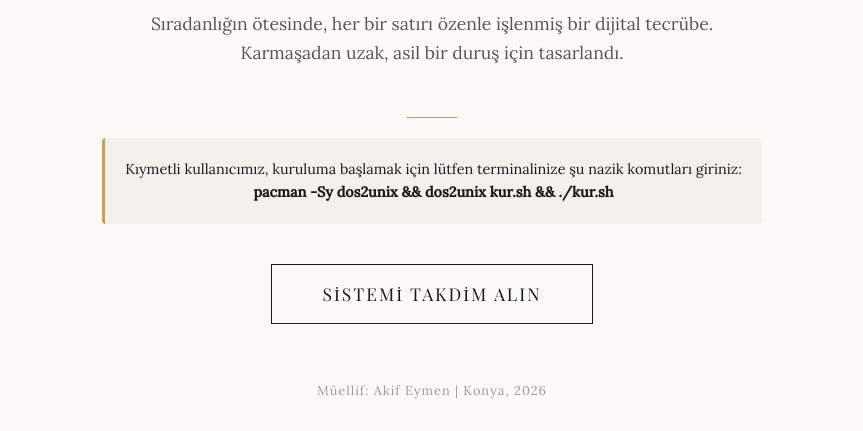
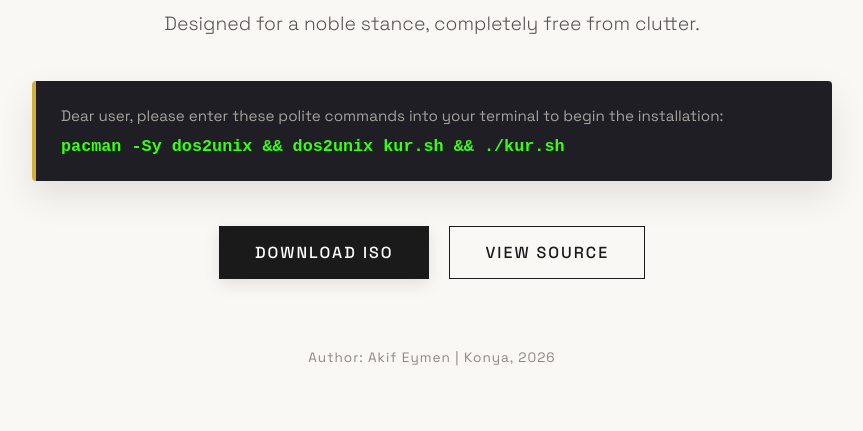
Before and after one commit to akifeymen271-cloud/AkifOS, a plain HTML site: page index.html in a window 1280 px wide. Shown: the part 369-800 px from the top of the page, without its empty margins (208-1071 px from the left). Drawn offline with nearby package versions, Linux system fonts and the light colour scheme; a web font is replaced by a local one.

Commit message:
Update index.html

```diff
--- a/index.html
+++ b/index.html
@@ -1,136 +1,220 @@
 <!DOCTYPE html>
-<html lang="tr">
+<html lang="en">
 <head>
-    <meta name="google-site-verification" content="Y3wal807d46sDN-2epMEWKCzP5fA1mTSrA6pH-29IS8" />
     <meta charset="UTF-8">
     <meta name="viewport" content="width=device-width, initial-scale=1.0">
-    <title>AkifOS | Seçkin Bir Deneyim</title>
-    <link href="https://fonts.googleapis.com/css2?family=Playfair+Display:ital,wght@0,400;0,700;1,400&family=Lora:wght@400;500&display=swap" rel="stylesheet">
+    <title>AkifOS | Elegance and Serenity</title>
+    <!-- Google Fonts üzerinden asil ve modern yazı tiplerini çekiyoruz -->
+    <link rel="preconnect" href="https://fonts.googleapis.com">
+    <link rel="preconnect" href="https://fonts.gstatic.com" crossorigin>
+    <link href="https://fonts.googleapis.com/css2?family=Cinzel:wght@400;600&family=Space+Grotesk:wght@300;400;500&display=swap" rel="stylesheet">
+
     <style>
-        :root {
-            --sir-gold: #c5a059;
-            --noble-black: #1a1a1a;
-            --ivory-white: #fcfaf7;
+        /* Genel Sayfa Ayarları */
+        * {
+            margin: 0;
+            padding: 0;
+            box-sizing: border-box;
         }
 
         body {
-            background-color: var(--ivory-white);
-            color: var(--noble-black);
-            font-family: 'Lora', serif;
-            margin: 0;
-            line-height: 1.6;
+            background-color: #faf8f5; /* Gözü yormayan asil fildişi tonu */
+            color: #2c2a29; /* Koyu antrasit yazı rengi */
+            font-family: 'Space Grotesk', sans-serif;
+            display: flex;
+            flex-direction: column;
+            min-height: 100vh;
+            justify-content: center;
+            align-items: center;
+            padding: 20px;
         }
 
-        .hero {
-            height: 100vh;
-            display: flex;
-            flex-direction: column;
-            justify-content: center;
-            align-items: center;
+        /* Ana Konteyner */
+        .container {
+            max-width: 800px;
+            width: 100%;
             text-align: center;
+            animation: fadeIn 1.2s ease-in-out;
+        }
+
+        /* Logo Alanı */
+        .logo-box {
+            border: 1px solid #d4af37; /* Altın sarısı asil çerçeve */
+            padding: 40px 60px;
+            margin-bottom: 40px;
+            background-color: #ffffff;
+            box-shadow: 0 10px 30px rgba(212, 175, 55, 0.05);
+            display: inline-block;
+        }
+
+        .logo-title {
+            font-family: 'Cinzel', serif;
+            font-size: 3.5rem;
+            letter-spacing: 8px;
+            text-transform: uppercase;
+            font-weight: 400;
+            color: #1a1a1a;
+            margin-bottom: 10px;
+        }
+
+        .logo-subtitle {
+            font-family: 'Cinzel', serif;
+            font-size: 1.1rem;
+            letter-spacing: 4px;
+            font-style: italic;
+            color: #b59410; /* Soft altın rengi */
+        }
+
+        /* Açıklama Metni */
+        .description {
+            font-size: 1.2rem;
+            line-height: 1.8;
+            font-weight: 300;
+            color: #555251;
+            margin-bottom: 40px;
             padding: 0 20px;
         }
 
-        .logo-box {
-            border: 1px solid var(--sir-gold);
-            padding: 40px 80px;
-            margin-bottom: 30px;
-            position: relative;
+        .description span {
+            display: block;
+            margin-bottom: 10px;
         }
 
-        h1 {
-            font-family: 'Playfair Display', serif;
-            font-size: 3.5rem;
-            font-weight: 400;
-            margin: 0;
-            letter-spacing: 5px;
-            text-transform: uppercase;
+        /* Terminal Komut Kutusu */
+        .terminal-box {
+            background-color: #1e1e24; /* Siber koyu arka plan */
+            border-left: 4px solid #d4af37;
+            padding: 25px;
+            text-align: left;
+            margin-bottom: 45px;
+            border-radius: 4px;
+            box-shadow: 0 15px 35px rgba(0, 0, 0, 0.1);
         }
 
-        .motto {
-            font-style: italic;
-            color: var(--sir-gold);
-            font-size: 1.2rem;
-            margin-top: 10px;
-            letter-spacing: 2px;
+        .terminal-box p {
+            color: #a5a19e;
+            font-size: 0.95rem;
+            margin-bottom: 12px;
+            font-weight: 400;
         }
 
-        .description {
-            max-width: 600px;
-            font-size: 1.1rem;
-            margin: 30px 0;
-            color: #555;
+        .code-line {
+            font-family: 'Courier New', Courier, monospace;
+            color: #39ff14; /* Siber yeşil komut rengi */
+            font-size: 1.05rem;
+            font-weight: bold;
+            word-break: break-all;
+            user-select: all; /* Kullanıcı tek tıkla tüm kodu seçebilsin diye */
         }
 
-        .divider {
-            width: 50px;
-            height: 1px;
-            background-color: var(--sir-gold);
-            margin: 20px auto;
+        /* Aksiyon Butonları Alanı */
+        .cta-group {
+            display: flex;
+            gap: 20px;
+            justify-content: center;
+            align-items: center;
+            flex-wrap: wrap;
+            margin-bottom: 50px;
         }
 
-        .instruction-box {
-            font-family: 'Lora', serif;
-            font-size: 0.9rem;
-            background: #f4f1ed;
-            padding: 20px;
-            border-radius: 4px;
-            margin-bottom: 40px;
-            border-left: 3px solid var(--sir-gold);
+        /* Ana İndirme Butonu */
+        .btn-download {
+            font-family: 'Space Grotesk', sans-serif;
+            background-color: #1a1a1a;
+            color: #ffffff;
+            border: 1px solid #1a1a1a;
+            padding: 15px 35px;
+            font-size: 1rem;
+            letter-spacing: 2px;
+            font-weight: 500;
+            cursor: pointer;
+            text-decoration: none;
+            transition: all 0.3s ease;
+            box-shadow: 0 5px 15px rgba(0,0,0,0.1);
         }
 
-        .btn-elegant {
-            display: inline-block;
-            padding: 15px 50px;
-            border: 1px solid var(--noble-black);
-            background: transparent;
-            color: var(--noble-black);
-            text-decoration: none;
-            font-family: 'Playfair Display', serif;
-            font-size: 1.1rem;
-            letter-spacing: 2px;
-            transition: all 0.5s ease;
+        .btn-download:hover {
+            background-color: #d4af37;
+            border-color: #d4af37;
+            transform: translateY(-3px);
+            box-shadow: 0 8px 25px rgba(212, 175, 55, 0.3);
         }
 
-        .btn-elegant:hover {
-            background-color: var(--noble-black);
-            color: var(--ivory-white);
-            padding: 15px 70px;
+        /* Kaynak Kod Butonu */
+        .btn-source {
+            font-family: 'Space Grotesk', sans-serif;
+            background-color: transparent;
+            color: #1a1a1a;
+            border: 1px solid #1a1a1a;
+            padding: 15px 35px;
+            font-size: 1rem;
+            letter-spacing: 2px;
+            font-weight: 500;
+            cursor: pointer;
+            text-decoration: none;
+            transition: all 0.3s ease;
         }
 
+        .btn-source:hover {
+            background-color: #1a1a1a;
+            color: #ffffff;
+            transform: translateY(-3px);
+        }
+
+        /* Alt Bilgi (Footer) */
         footer {
-            position: absolute;
-            bottom: 30px;
-            font-size: 0.8rem;
+            margin-top: auto;
+            font-size: 0.85rem;
+            color: #8c8885;
             letter-spacing: 1px;
-            color: #999;
+            padding-top: 20px;
+        }
+
+        /* Giriş Animasyonu */
+        @keyframes fadeIn {
+            from { opacity: 0; transform: translateY(20px); }
+            to { opacity: 1; transform: translateY(0); }
+        }
+
+        /* Mobil Uyum Ayarı */
+        @media (max-width: 600px) {
+            .logo-box { padding: 25px 30px; }
+            .logo-title { font-size: 2.5rem; }
+            .cta-group { flex-direction: column; width: 100%; }
+            .btn-download, .btn-source { width: 100%; }
         }
     </style>
 </head>
 <body>
 
-    <div class="hero">
+    <div class="container">
+        <!-- Logo Bölümü -->
         <div class="logo-box">
-            <h1>AkifOS</h1>
-            <div class="motto">Zarafet ve Sükûnet</div>
+            <h1 class="logo-title">AkifOS</h1>
+            <div class="logo-subtitle">Elegance and Serenity</div>
         </div>
 
+        <!-- Açıklama Bölümü -->
         <div class="description">
-            Sıradanlığın ötesinde, her bir satırı özenle işlenmiş bir dijital tecrübe.
-            Karmaşadan uzak, asil bir duruş için tasarlandı.
+            <span>Beyond the ordinary, a digital experience meticulously crafted in every line of code.</span>
+            <span>Designed for a noble stance, completely free from clutter.</span>
         </div>
 
-        <div class="divider"></div>
-
-        <div class="instruction-box">
-            Kıymetli kullanıcımız, kuruluma başlamak için lütfen terminalinize şu nazik komutları giriniz:<br>
-            <strong>pacman -Sy dos2unix && dos2unix kur.sh && ./kur.sh</strong>
+        <!-- Terminal Yükleme Talimatı Kutusu -->
+        <div class="terminal-box">
+            <p>Dear user, please enter these polite commands into your terminal to begin the installation:</p>
+            <div class="code-line">pacman -Sy dos2unix && dos2unix kur.sh && ./kur.sh</div>
         </div>
 
-        <a href="https://github.com/akifeymen271-cloud/AkifOS/releases/download/V1.0/AkifOS.iso" class="btn-elegant">SİSTEMİ TAKDİM ALIN</a>
+        <!-- Aksiyon Butonları (İndirme Linki Dahil Edildi) -->
+        <div class="cta-group">
+            <a href="https://github.com/akifeymen271-cloud/AkifOS/releases/download/V1.0/AkifOS.iso" class="btn-download">DOWNLOAD ISO</a>
+            <a href="https://github.com/akifeymen271-cloud/AkifOS" target="_blank" class="btn-source">VIEW SOURCE</a>
+        </div>
 
+        <!-- İmza Kısmı -->
         <footer>
-            Müellif: Akif Eymen | Konya, 2026
+            Author: Akif Eymen | Konya, 2026
         </footer>
     </div>
 
```
